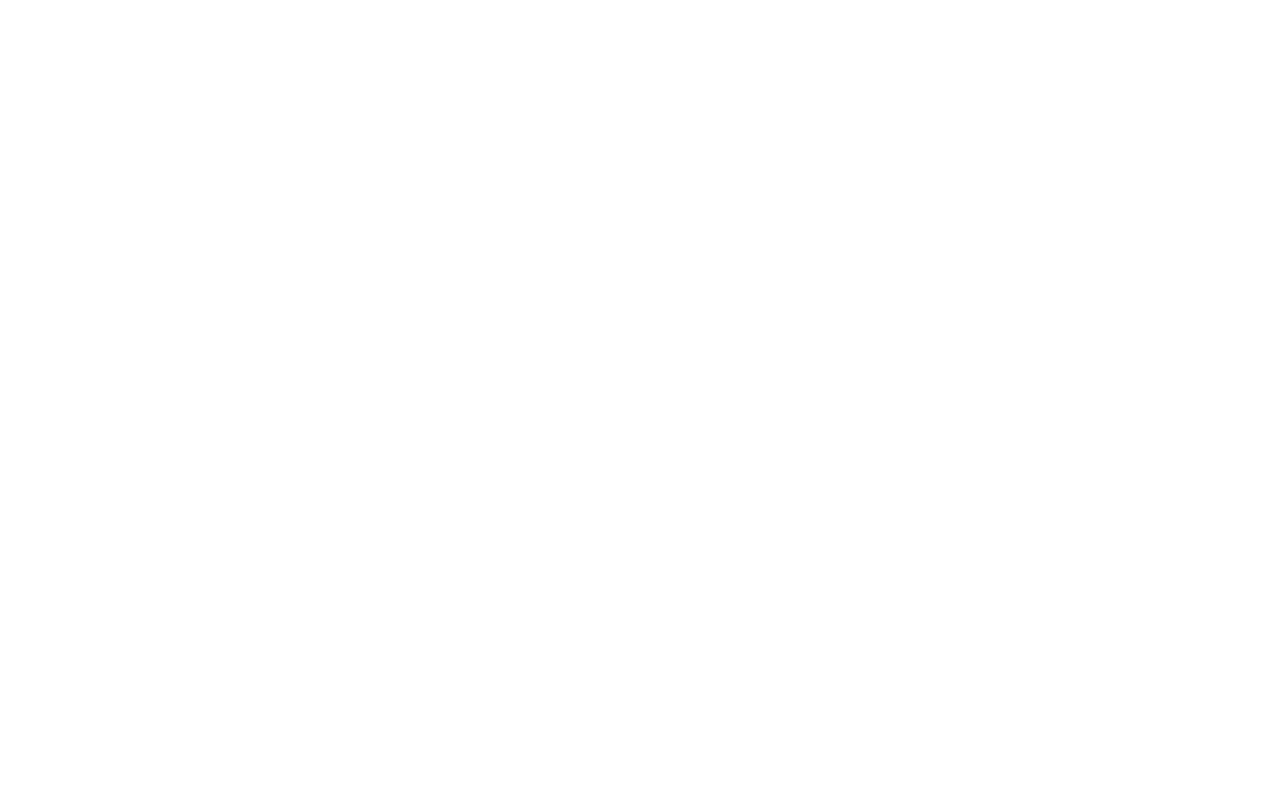
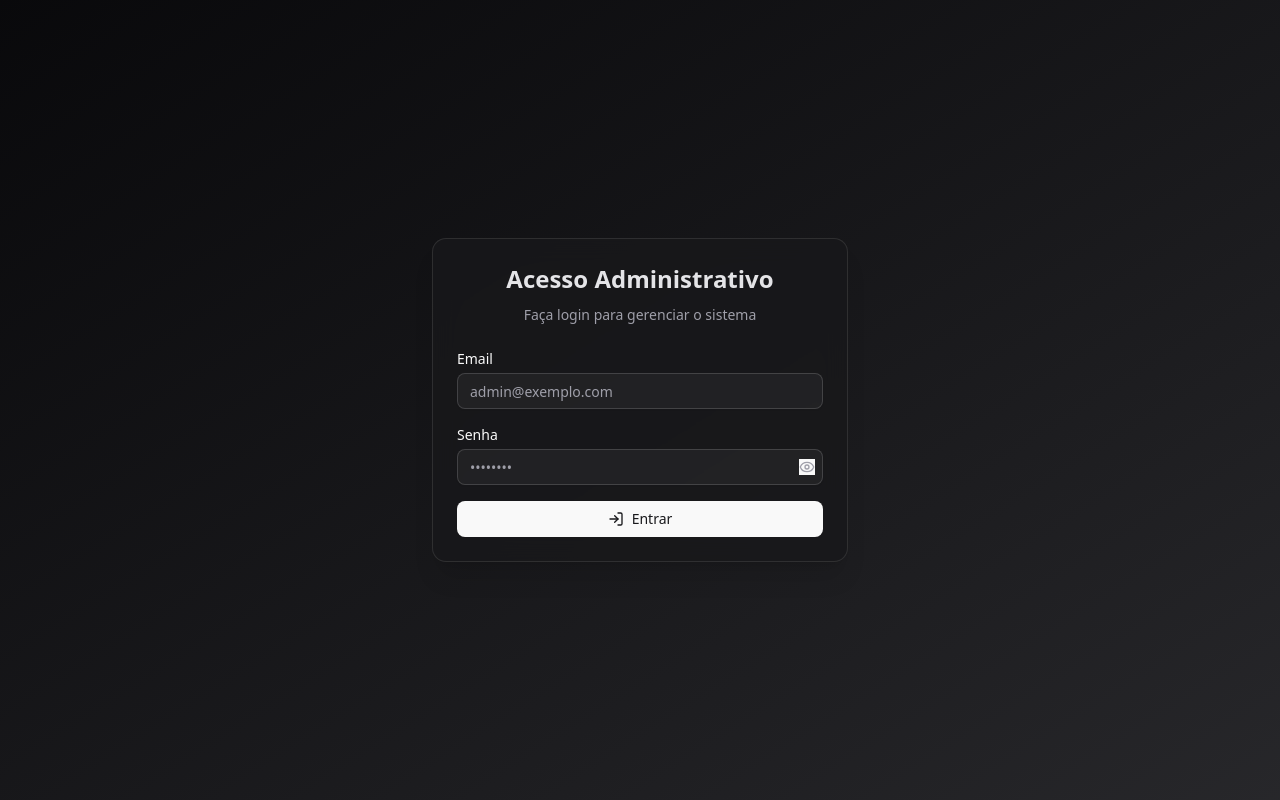
Before and after one commit to allansf29/expenses, a React (Vite) app in the folder Front-End/: page /login in a window 1280 px wide. Before the commit this address had no page. Built offline with nearby package versions, Linux system fonts and the light colour scheme.

Commit message:
Criando a Page de login (Apenas o Front-End), para o administrador da página ter um acesso seguro de seus dados.

```diff
--- a/Front-End/src/main.tsx
+++ b/Front-End/src/main.tsx
@@ -7,6 +7,7 @@
 import Analise from './pages/Analysis.tsx';
 import Metas from './pages/Metas.tsx';
 import InsightsPage from './pages/Insights.tsx';
+import LoginPage from './pages/Login.tsx';
 
 
 
@@ -20,6 +21,7 @@
         <Route path="/analysis" element={<Analise />} />
         <Route path="/metas" element={<Metas />} />
         <Route path="/insights" element={<InsightsPage />} />
+        <Route path="/login" element={<LoginPage />} />
       </Routes>
     </BrowserRouter>
   </StrictMode>,
--- /dev/null
+++ b/Front-End/src/pages/Login.tsx
@@ -0,0 +1,90 @@
+import React, { useState } from "react";
+import { Eye, EyeOff, LogIn } from "lucide-react";
+import { motion } from "framer-motion";
+import { Button } from "@/components/ui/button";
+import { Input } from "@/components/ui/input";
+import { Card, CardContent, CardHeader, CardTitle } from "@/components/ui/card";
+
+const LoginPage = () => {
+  const [showPassword, setShowPassword] = useState(false);
+  const [email, setEmail] = useState("");
+  const [password, setPassword] = useState("");
+
+  const handleLogin = (e: React.FormEvent) => {
+    e.preventDefault();
+    console.log({ email, password });
+  };
+
+  return (
+    <div className="min-h-screen flex items-center justify-center bg-gradient-to-br from-background to-muted transition-colors">
+      <motion.div
+        initial={{ opacity: 0, y: 25 }}
+        animate={{ opacity: 1, y: 0 }}
+        transition={{ duration: 0.4 }}
+        className="w-full max-w-md p-4"
+      >
+        <Card className="shadow-xl border border-border bg-card/80 backdrop-blur-md">
+          <CardHeader className="text-center space-y-1">
+            <CardTitle className="text-2xl font-bold text-primary">
+              Acesso Administrativo
+            </CardTitle>
+            <p className="text-sm text-muted-foreground">
+              Faça login para gerenciar o sistema
+            </p>
+          </CardHeader>
+
+          <CardContent>
+            <form onSubmit={handleLogin} className="space-y-4">
+              {/* Email */}
+              <div>
+                <label className="text-sm font-medium mb-1 block">Email</label>
+                <Input
+                  type="email"
+                  placeholder="admin@exemplo.com"
+                  value={email}
+                  onChange={(e) => setEmail(e.target.value)}
+                  required
+                  className="transition-all"
+                />
+              </div>
+
+              {/* Senha */}
+              <div>
+                <label className="text-sm font-medium mb-1 block">Senha</label>
+                <div className="relative">
+                  <Input
+                    type={showPassword ? "text" : "password"}
+                    placeholder="••••••••"
+                    value={password}
+                    onChange={(e) => setPassword(e.target.value)}
+                    required
+                    className="pr-10 transition-all"
+                  />
+                  <button
+                    type="button"
+                    onClick={() => setShowPassword(!showPassword)}
+                    className="absolute right-2 top-1/2 -translate-y-1/2 text-muted-foreground hover:text-foreground transition-colors"
+                  >
+                    {showPassword ? (
+                      <EyeOff className="w-4 h-4" />
+                    ) : (
+                      <Eye className="w-4 h-4" />
+                    )}
+                  </button>
+                </div>
+              </div>
+
+              {/* Botão de Login */}
+              <Button type="submit" className="w-full flex items-center gap-2 mt-2">
+                <LogIn className="w-4 h-4" />
+                Entrar
+              </Button>
+            </form>
+          </CardContent>
+        </Card>
+      </motion.div>
+    </div>
+  );
+};
+
+export default LoginPage;
```
